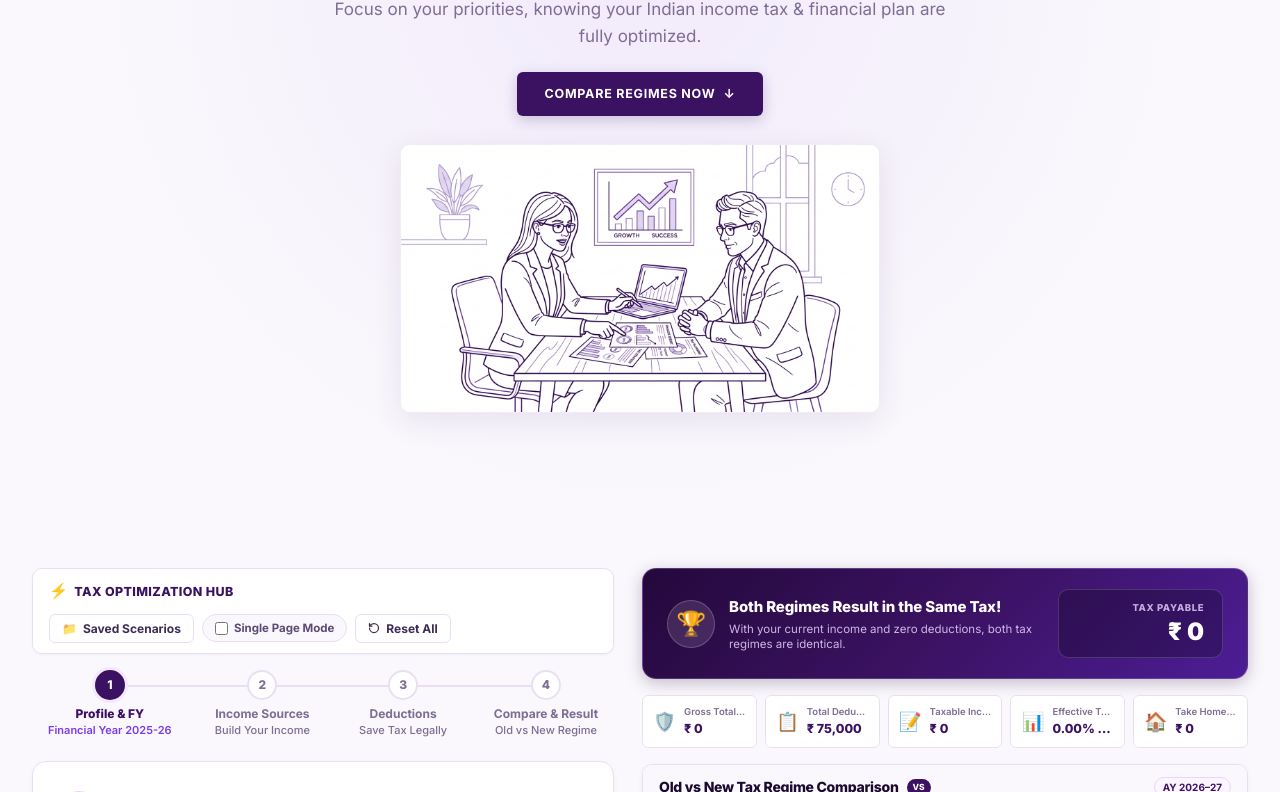
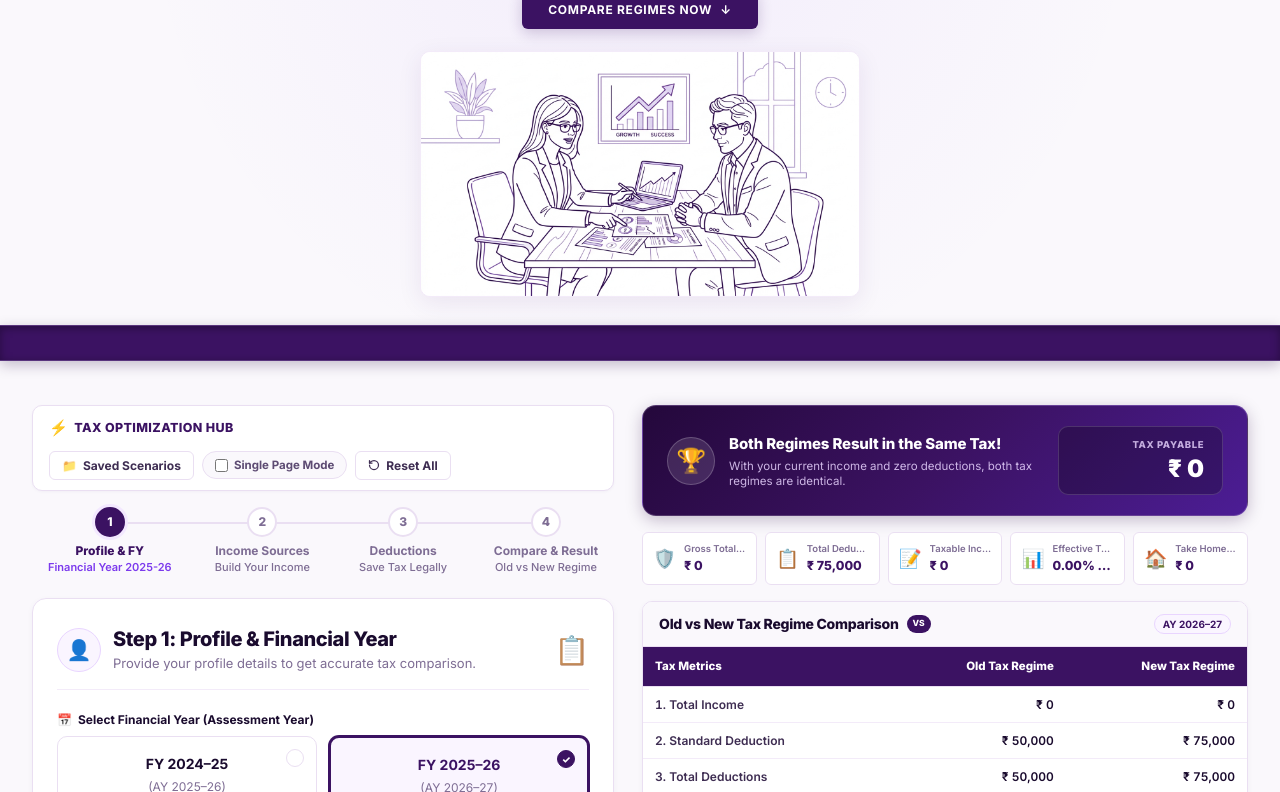
Before and after one commit to uttamvardam/Web-Projects, a website: page index.html in a window 1280 px wide. Shown: the part 285-1077 px from the top of the page. Drawn offline with Linux system fonts and the light colour scheme.

Commit message:
Add broad 36px solid deep royal purple separator band between Page 1 and Page 2 with balanced hero layout

```diff
--- a/Tax-Clarity/css/styles.css
+++ b/Tax-Clarity/css/styles.css
@@ -172,17 +172,12 @@ button {
   padding: 2px 4px;
 }
 
-/* ================= HERO / FULL-SCREEN SHOWCASE ================= */
+/* ================= HERO / TOP SHOWCASE ================= */
 .hero-visual-section {
-  min-height: calc(100vh - 64px);
-  display: flex;
-  flex-direction: column;
-  justify-content: center;
-  align-items: center;
-  padding: 40px 0 50px 0;
+  padding: 32px 0 28px 0;
   text-align: center;
   position: relative;
-  background: radial-gradient(circle at 50% 25%, rgba(124, 58, 237, 0.07) 0%, transparent 65%);
+  background: radial-gradient(circle at 50% 20%, rgba(124, 58, 237, 0.06) 0%, transparent 65%);
 }
 
 .hero-content-wrapper {
@@ -194,12 +189,12 @@ button {
 }
 
 .hero-main-title {
-  font-size: 2.85rem;
+  font-size: 2.6rem;
   font-weight: 900;
-  line-height: 1.12;
+  line-height: 1.15;
   color: var(--color-primary);
   letter-spacing: -0.035em;
-  margin-bottom: 12px;
+  margin-bottom: 10px;
 }
 
 [data-theme="dark"] .hero-main-title {
@@ -207,23 +202,23 @@ button {
 }
 
 .hero-subtitle {
-  font-size: 1.0625rem;
+  font-size: 1rem;
   color: var(--text-muted);
   font-weight: 400;
-  max-width: 620px;
-  line-height: 1.6;
-  margin-bottom: 22px;
+  max-width: 600px;
+  line-height: 1.55;
+  margin-bottom: 18px;
 }
 
 .hero-cta-btn {
   display: inline-flex;
   align-items: center;
   gap: 8px;
-  padding: 12px 28px;
+  padding: 10px 26px;
   background: var(--color-primary);
   color: #FFFFFF;
   border-radius: var(--radius-sm);
-  font-size: 12.5px;
+  font-size: 12px;
   font-weight: 700;
   letter-spacing: 0.06em;
   text-transform: uppercase;
@@ -236,11 +231,11 @@ button {
 .hero-cta-btn:hover {
   background: var(--color-primary-hover);
   transform: translateY(-2px);
-  box-shadow: 0 8px 22px rgba(59, 18, 98, 0.32);
+  box-shadow: 0 8px 20px rgba(59, 18, 98, 0.3);
 }
 
 .hero-illustration-wrapper {
-  margin-top: 28px;
+  margin-top: 22px;
   display: flex;
   justify-content: center;
   align-items: center;
@@ -249,13 +244,26 @@ button {
 
 .hero-illustration-img {
   width: 100%;
-  max-width: 480px;
+  max-width: 440px;
   height: auto;
   border-radius: var(--radius-md);
-  box-shadow: 0 8px 30px rgba(59, 18, 98, 0.09);
+  box-shadow: 0 6px 24px rgba(59, 18, 98, 0.08);
   border: 1px solid var(--border-subtle);
   background: #FFFFFF;
   display: block;
+}
+
+/* ================= BROAD DEEP ROYAL PURPLE SECTION DIVIDER ================= */
+.broad-section-divider {
+  width: 100%;
+  height: 36px;
+  background: var(--bg-ribbon); /* #24083B / deep royal violet */
+  box-shadow: inset 0 2px 8px rgba(0, 0, 0, 0.35), 0 4px 14px rgba(36, 8, 59, 0.25);
+  border-top: 1px solid rgba(233, 213, 255, 0.18);
+  border-bottom: 1px solid rgba(233, 213, 255, 0.18);
+  position: relative;
+  z-index: 5;
+  margin-bottom: 28px;
 }
 
 /* ================= MAIN 2-COLUMN DASHBOARD ================= */
@@ -267,7 +275,7 @@ button {
   flex: 1;
   display: flex;
   flex-direction: column;
-  padding-top: 48px;
+  padding-top: 16px;
   margin-bottom: var(--space-12);
 }
 
--- a/css/styles.css
+++ b/css/styles.css
@@ -172,17 +172,12 @@ button {
   padding: 2px 4px;
 }
 
-/* ================= HERO / FULL-SCREEN SHOWCASE ================= */
+/* ================= HERO / TOP SHOWCASE ================= */
 .hero-visual-section {
-  min-height: calc(100vh - 64px);
-  display: flex;
-  flex-direction: column;
-  justify-content: center;
-  align-items: center;
-  padding: 40px 0 50px 0;
+  padding: 32px 0 28px 0;
   text-align: center;
   position: relative;
-  background: radial-gradient(circle at 50% 25%, rgba(124, 58, 237, 0.07) 0%, transparent 65%);
+  background: radial-gradient(circle at 50% 20%, rgba(124, 58, 237, 0.06) 0%, transparent 65%);
 }
 
 .hero-content-wrapper {
@@ -194,12 +189,12 @@ button {
 }
 
 .hero-main-title {
-  font-size: 2.85rem;
+  font-size: 2.6rem;
   font-weight: 900;
-  line-height: 1.12;
+  line-height: 1.15;
   color: var(--color-primary);
   letter-spacing: -0.035em;
-  margin-bottom: 12px;
+  margin-bottom: 10px;
 }
 
 [data-theme="dark"] .hero-main-title {
@@ -207,23 +202,23 @@ button {
 }
 
 .hero-subtitle {
-  font-size: 1.0625rem;
+  font-size: 1rem;
   color: var(--text-muted);
   font-weight: 400;
-  max-width: 620px;
-  line-height: 1.6;
-  margin-bottom: 22px;
+  max-width: 600px;
+  line-height: 1.55;
+  margin-bottom: 18px;
 }
 
 .hero-cta-btn {
   display: inline-flex;
   align-items: center;
   gap: 8px;
-  padding: 12px 28px;
+  padding: 10px 26px;
   background: var(--color-primary);
   color: #FFFFFF;
   border-radius: var(--radius-sm);
-  font-size: 12.5px;
+  font-size: 12px;
   font-weight: 700;
   letter-spacing: 0.06em;
   text-transform: uppercase;
@@ -236,11 +231,11 @@ button {
 .hero-cta-btn:hover {
   background: var(--color-primary-hover);
   transform: translateY(-2px);
-  box-shadow: 0 8px 22px rgba(59, 18, 98, 0.32);
+  box-shadow: 0 8px 20px rgba(59, 18, 98, 0.3);
 }
 
 .hero-illustration-wrapper {
-  margin-top: 28px;
+  margin-top: 22px;
   display: flex;
   justify-content: center;
   align-items: center;
@@ -249,13 +244,26 @@ button {
 
 .hero-illustration-img {
   width: 100%;
-  max-width: 480px;
+  max-width: 440px;
   height: auto;
   border-radius: var(--radius-md);
-  box-shadow: 0 8px 30px rgba(59, 18, 98, 0.09);
+  box-shadow: 0 6px 24px rgba(59, 18, 98, 0.08);
   border: 1px solid var(--border-subtle);
   background: #FFFFFF;
   display: block;
+}
+
+/* ================= BROAD DEEP ROYAL PURPLE SECTION DIVIDER ================= */
+.broad-section-divider {
+  width: 100%;
+  height: 36px;
+  background: var(--bg-ribbon); /* #24083B / deep royal violet */
+  box-shadow: inset 0 2px 8px rgba(0, 0, 0, 0.35), 0 4px 14px rgba(36, 8, 59, 0.25);
+  border-top: 1px solid rgba(233, 213, 255, 0.18);
+  border-bottom: 1px solid rgba(233, 213, 255, 0.18);
+  position: relative;
+  z-index: 5;
+  margin-bottom: 28px;
 }
 
 /* ================= MAIN 2-COLUMN DASHBOARD ================= */
@@ -267,7 +275,7 @@ button {
   flex: 1;
   display: flex;
   flex-direction: column;
-  padding-top: 48px;
+  padding-top: 16px;
   margin-bottom: var(--space-12);
 }
 
--- a/index.html
+++ b/index.html
@@ -76,10 +76,13 @@
 
       <!-- Professional Financial Advisory Discussion Illustration -->
       <div class="hero-illustration-wrapper">
-        <img src="assets/images/tax_discussion.jpg" alt="Tax Advisor and Client discussing Indian Income Tax Regimes and Financial Optimization" class="hero-illustration-img" width="480" height="270" loading="eager">
+        <img src="assets/images/tax_discussion.jpg" alt="Tax Advisor and Client discussing Indian Income Tax Regimes and Financial Optimization" class="hero-illustration-img" width="440" height="247" loading="eager">
       </div>
     </div>
   </section>
+
+  <!-- Broad Deep Royal Purple Section Divider between Page 1 & Page 2 -->
+  <div class="broad-section-divider" aria-hidden="true"></div>
 
   <!-- Anchor for Smooth Scrolling -->
   <div id="calculatorSection"></div>
```
Also changed, not shown: Tax-Clarity/index.html (+4 -1 lines).
